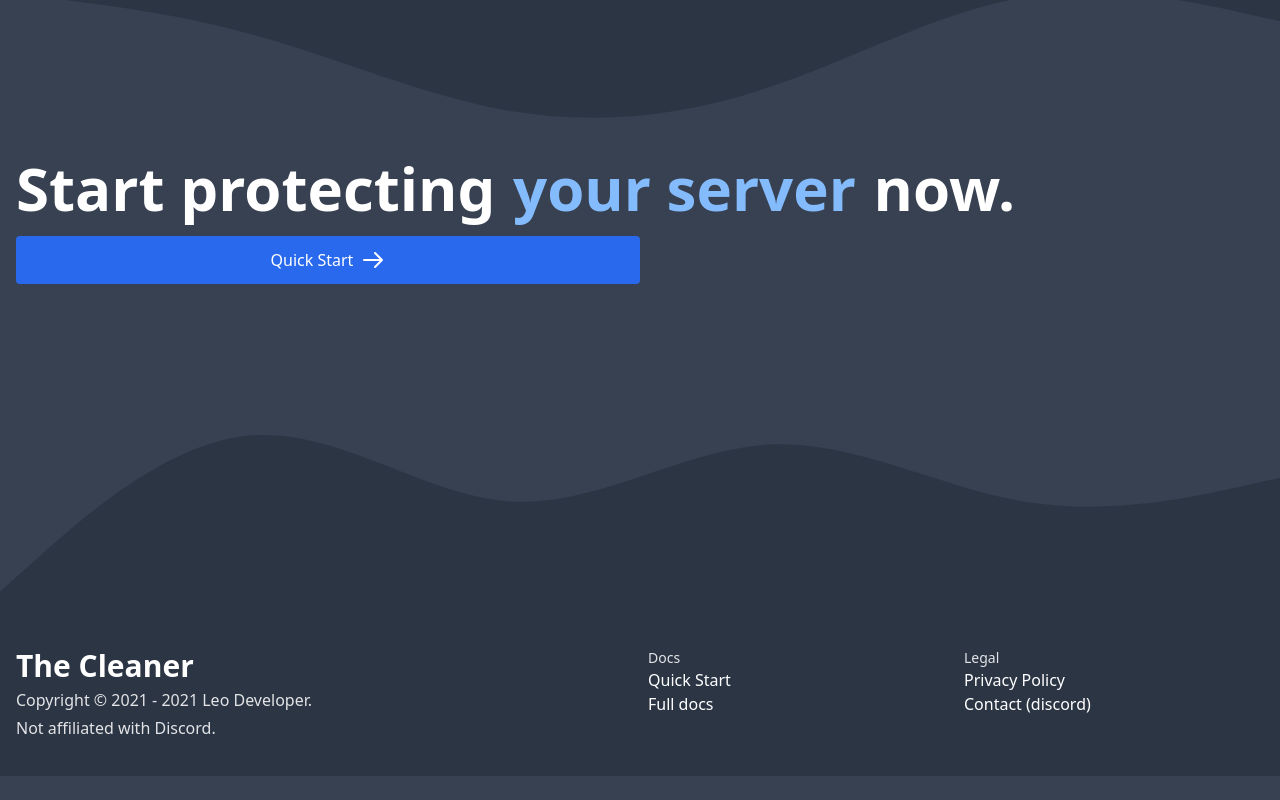
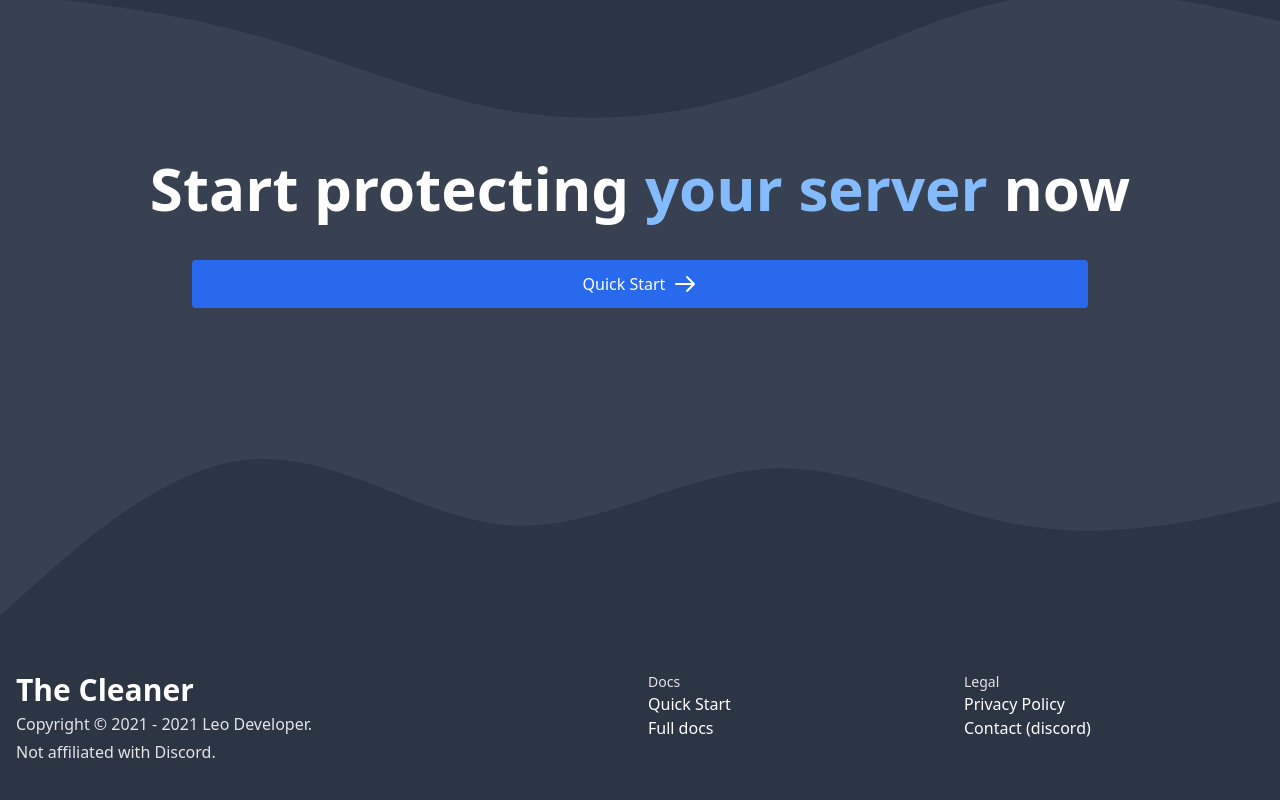
Before and after one commit to cleaner-bot/website, a Next.js app: page / in a window 1280 px wide. Shown: the part 3391-4191 px from the top of the page. Before the commit the page ends 4167 px from the top, so only its background shows below. Built offline with nearby package versions, Linux system fonts and the light colour scheme.

Commit message:
holy fucking shit

```diff
--- a/pages/index.jsx
+++ b/pages/index.jsx
@@ -244,11 +244,11 @@ export default function Home() {
                 </svg>
             </div>
             <div className="-container" data-aos="fade-up">
-                <h2 className="text-6xl font-bold leading-[3rem]">
-                    Start protecting <span className="-highlight">your server</span> now.
+                <h2 className="text-6xl font-bold leading-[3rem] text-center max-w-[30rem] lg:max-w-none mx-auto">
+                    Start protecting <span className="text-blue-330">your server</span> now
                 </h2>
                 <Link href="/quickstart">
-                    <a className="w-full sm:w-1/2 mt-6 -btn -anim bg-blue-580 hover:bg-blue-630">
+                    <a className="mx-auto max-w-[27rem] lg:max-w-[56rem] mt-12 -btn -anim bg-blue-580 hover:bg-blue-630">
                         Quick Start
                         <ArrowRightIcon className="h-6 w-6 inline ml-2" />
                     </a>
```
